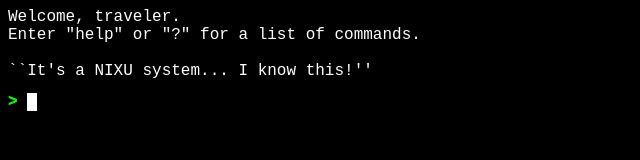
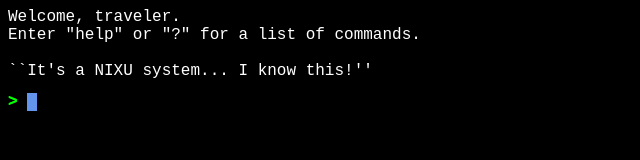
Before and after one commit to NickOveracker/nickoveracker, a plain HTML site: page index.html in a window 1280 px wide. Shown: the full height of the page, 0-640 px from the left. Drawn offline with Linux system fonts and the light colour scheme.

Commit message:
Better readability under cursor.

```diff
--- a/css/nsh.css
+++ b/css/nsh.css
@@ -74,7 +74,7 @@ body {
 }
 
 .shadow .caret {
-    background: white;
+    background: cornflowerblue;
     color: black;
     animation: blink 2.5s ease-in-out infinite;
 }
```
